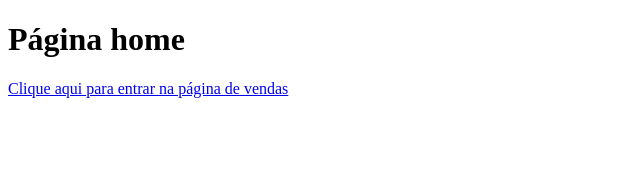
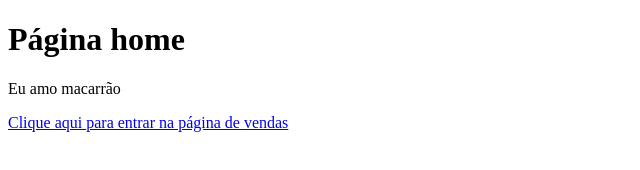
Before and after one commit to arthurdellagnolo6/aulagithub, a plain HTML site: page index.html in a window 1280 px wide. Shown: the whole page, without its empty margins (0-640 px from the left). Drawn offline with Linux system fonts and the light colour scheme.

Commit message:
Adicionado paragrafo na pagina index

```diff
--- a/index.html
+++ b/index.html
@@ -7,6 +7,7 @@
 </head>
 <body>
     <h1>Página home</h1>
+    <p>Eu amo macarrão</p>
     <a href="vendas.html">Clique aqui para entrar na página de vendas</a>
 </body>
 </html>
```
